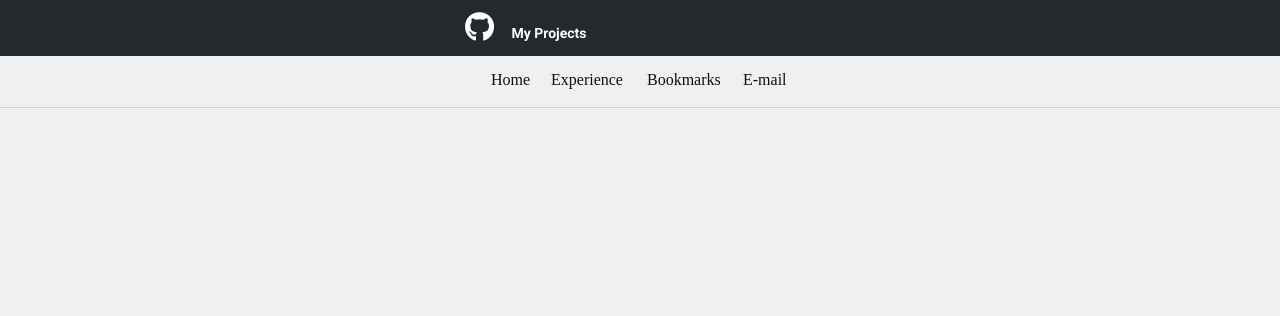
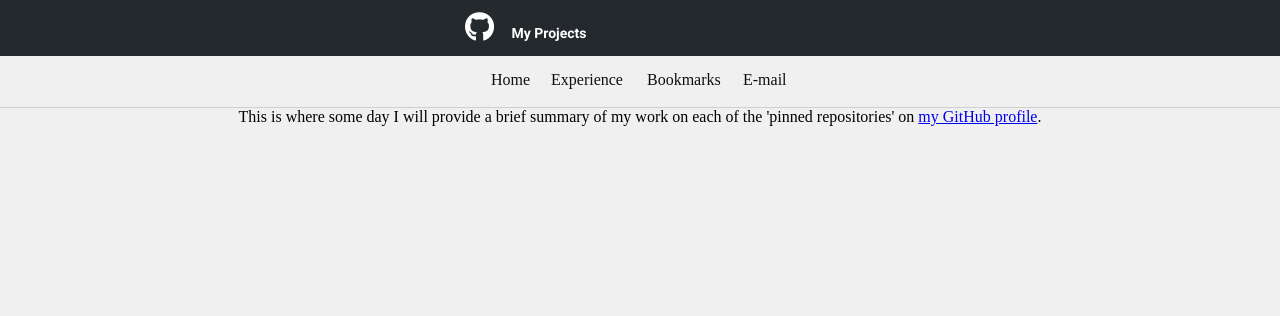
Before and after one commit to khdc-me/ws-kevinharper-v1, a Django app: page /my-projects/ in a window 1280 px wide. Shown: the top 316 px of the page. Run offline with Django 3.2, Linux system fonts and the light colour scheme; some libraries are stand-ins or nearby versions.

Commit message:
Added pg content to my-projects.html

```diff
--- a/website/templates/my-projects.html
+++ b/website/templates/my-projects.html
@@ -132,5 +132,6 @@
         </ul>
       </nav>
     </div>
+    <p style="top: 10px; width: 100%; text-align: center">This is where some day I will provide a brief summary of my work on each of the 'pinned repositories' on <a href="http://github.com/khdc-me/">my GitHub profile</a>.</p>
   </body>
 </html>
```
